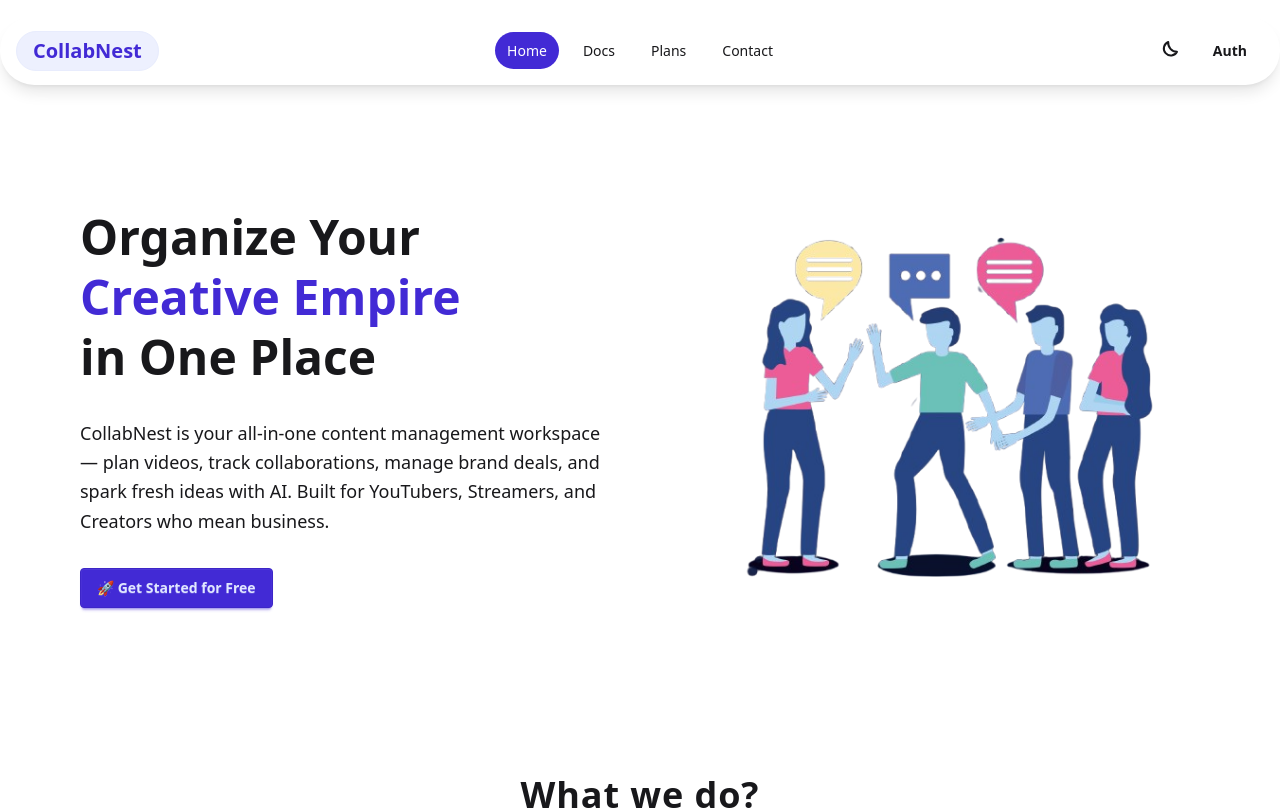
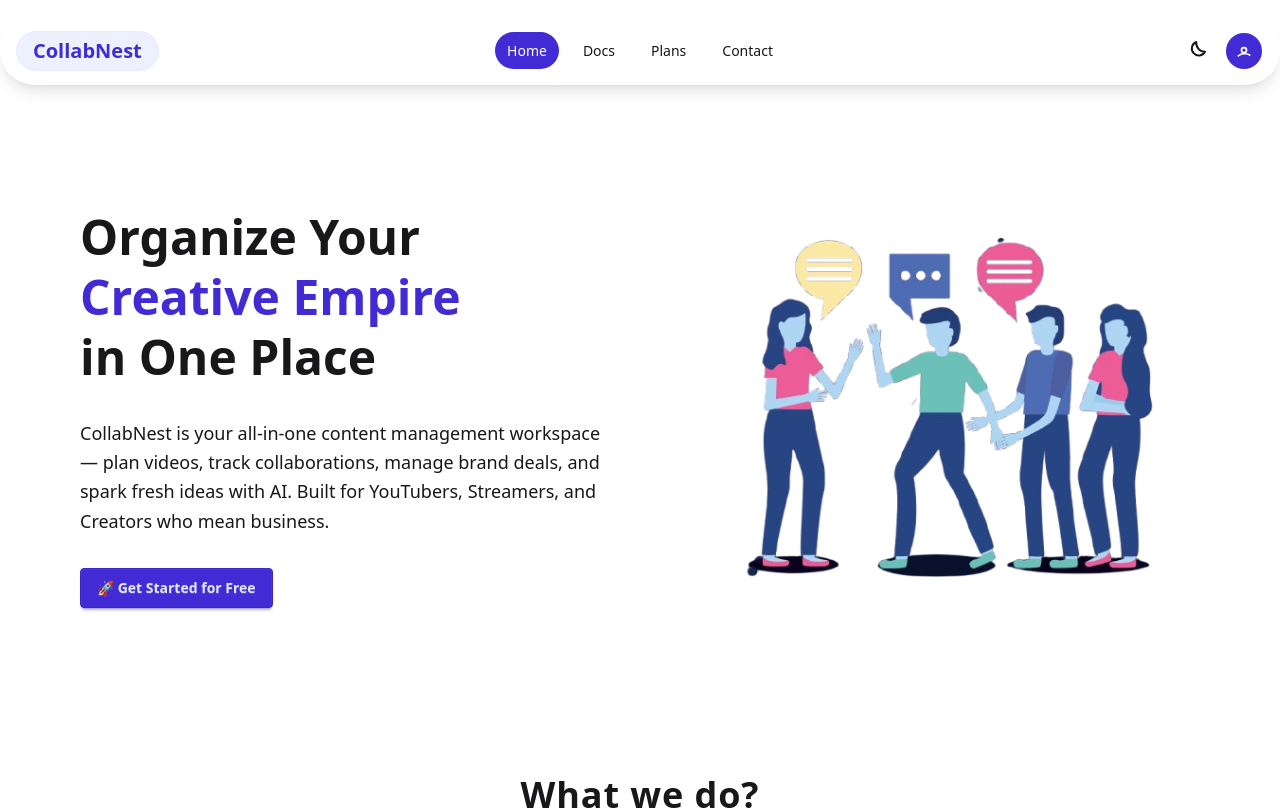
Before and after one commit to Pinku-code/CollabNest-Dev, a React (Vite) app in the folder Client/: page / in a window 1280 px wide. Shown: the top 810 px of the page. Built offline with nearby package versions, Linux system fonts and the light colour scheme.

Commit message:
Update AuthIcon

```diff
--- /dev/null
+++ b/Client/src/components/AuthMenu.jsx
@@ -0,0 +1,84 @@
+import React from 'react';
+import { Link, useNavigate } from 'react-router-dom';
+
+const AuthMenu = () => {
+  const navigate = useNavigate();
+  const isLoggedIn = !!localStorage.getItem('token');
+
+  const handleLogout = () => {
+    localStorage.removeItem('token');
+    navigate('/');
+  };
+
+  return (
+    <div className="dropdown dropdown-end">
+      <label tabIndex={0} className="btn btn-ghost btn-circle avatar">
+        <div className="w-9 rounded-full bg-primary text-white flex items-center justify-center text-sm font-semibold">
+          {/* If you want initials, you can replace the icon below */}
+          <svg
+            xmlns="http://www.w3.org/2000/svg"
+            className="h-5 w-5"
+            fill="none"
+            viewBox="0 0 24 24"
+            stroke="currentColor"
+          >
+            <path
+              strokeLinecap="round"
+              strokeLinejoin="round"
+              strokeWidth={2}
+              d="M5.121 17.804A13.937 13.937 0 0112 15c2.39 0 4.624.627 6.879 1.804M15 11a3 3 0 11-6 0 3 3 0 016 0z"
+            />
+          </svg>
+        </div>
+      </label>
+
+      <ul
+  tabIndex={0}
+  className="menu dropdown-content mt-3 z-[50] p-4 shadow-lg bg-base-100 rounded-xl w-56 space-y-2"
+>
+  {!isLoggedIn ? (
+    <>
+      <li>
+        <Link
+          to="/login"
+          className="w-full px-4 py-2 rounded-md hover:bg-primary hover:text-white transition"
+        >
+          Login
+        </Link>
+      </li>
+      <li>
+        <Link
+          to="/register"
+          className="w-full px-4 py-2 rounded-md hover:bg-primary hover:text-white transition"
+        >
+          Sign Up
+        </Link>
+      </li>
+    </>
+  ) : (
+    <>
+      <li>
+        <Link
+          to="/dashboard"
+          className="w-full px-4 py-2 rounded-md hover:bg-primary hover:text-white transition"
+        >
+          Dashboard
+        </Link>
+      </li>
+      <li>
+        <button
+          onClick={handleLogout}
+          className="w-full text-left px-4 py-2 rounded-md hover:bg-red-500 hover:text-white transition"
+        >
+          Logout
+        </button>
+      </li>
+    </>
+  )}
+</ul>
+
+    </div>
+  );
+};
+
+export default AuthMenu;
--- a/Client/src/components/Navbar.jsx
+++ b/Client/src/components/Navbar.jsx
@@ -1,6 +1,8 @@
 import React, { useEffect, useState } from "react";
 import { Link, useLocation } from "react-router-dom";
 import { motion } from "framer-motion";
+// import AuthMenu from './AuthMenu';
+import AuthMenu from "./AuthMenu";
 
 const Navbar = () => {
   const [theme, setTheme] = useState(localStorage.getItem("theme") || "light");
@@ -55,9 +57,22 @@ const Navbar = () => {
 
           </ul>
         </div>
-        <Link to="/" className="btn btn-soft btn-primary text-xl font-bold normal-case rounded-full">
+        {/* <Link to="/" className="btn btn-soft btn-primary text-xl font-bold normal-case rounded-full">
           CollabNest
-        </Link>
+        </Link> */}
+        <button
+  onClick={() => {
+    if (window.location.pathname === '/') {
+      window.location.reload(); // force refresh
+    } else {
+      window.location.href = '/'; // navigate to home
+    }
+  }}
+  className="btn btn-soft btn-primary text-xl font-bold normal-case rounded-full"
+>
+  CollabNest
+</button>
+
       </div>
 
       {/* Center - Large Screens */}
@@ -107,13 +122,39 @@ const Navbar = () => {
         </button>
 
         {/* Auth Button */}
-        <div className="dropdown dropdown-end">
+        {/* <div className="dropdown dropdown-end">
           <Link to="/login">
             <label tabIndex={0} className="btn btn-ghost rounded-full">
               Auth
             </label>
           </Link>
-        </div>
+        </div> */}
+        {/* <div className="dropdown dropdown-end">
+  <label tabIndex={0} className="btn btn-ghost btn-circle">
+    <svg
+      xmlns="http://www.w3.org/2000/svg"
+      className="h-5 w-5"
+      fill="none"
+      viewBox="0 0 24 24"
+      stroke="currentColor"
+    >
+      <path strokeLinecap="round" strokeLinejoin="round" strokeWidth="2" d="M4 6h16M4 12h16M4 18h16" />
+    </svg>
+  </label>
+  <ul
+    tabIndex={0}
+    className="mt-3 z-[1] p-2 shadow menu menu-sm dropdown-content bg-base-100 rounded-box w-40"
+  >
+    <li>
+      <Link to="/login">Login</Link>
+    </li>
+    <li>
+      <Link to="/register">Signup</Link>
+    </li>
+  </ul>
+</div> */}
+<AuthMenu />
+
       </div>
     </div>
     </motion.nav>
```
